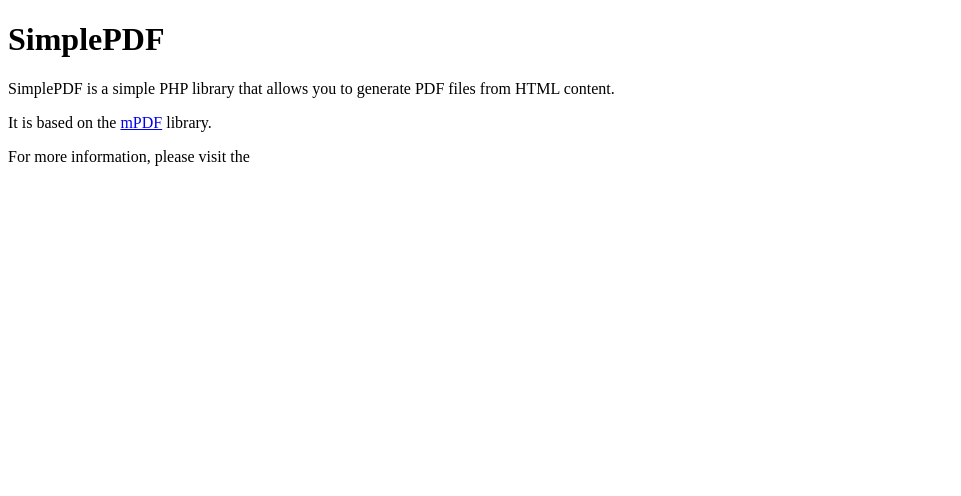
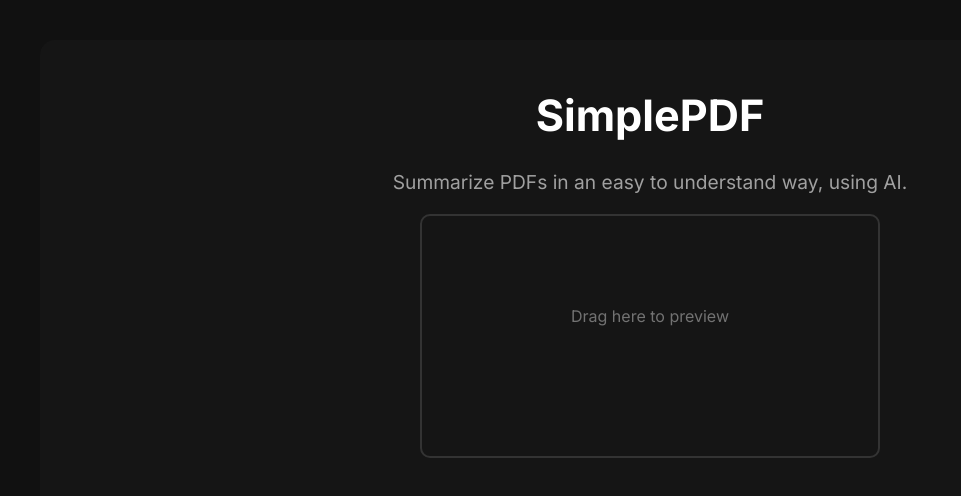
Before and after one commit to v-pun215/SimplePDF, a plain HTML site: page index.html in a window 1280 px wide. Shown: the whole page, without its empty margins (0-961 px from the left). Drawn offline with Linux system fonts and the light colour scheme.

Commit message:
working on website

```diff
--- a/index.html
+++ b/index.html
@@ -3,12 +3,21 @@
 <head>
     <meta charset="UTF-8">
     <meta name="viewport" content="width=device-width, initial-scale=1.0">
+    <link rel="stylesheet" href="style.css">
     <title>SimplePDF</title>
 </head>
 <body>
-    <h1>SimplePDF</h1>
-    <p>SimplePDF is a simple PHP library that allows you to generate PDF files from HTML content.</p>
-    <p>It is based on the <a href="https://mpdf.github.io/">mPDF</a> library.</p>
-    <p>For more information, please visit the <a href="
+    <div class="content">
+        <h1>SimplePDF</h1>
+        <p>Summarize PDFs in an easy to understand way, using AI.</p>
+        <div class="upload">
+            <div id="drop-area">
+                Drag here to preview
+              </div>
+            <input type="file" id="file-input" multiple hidden>
+            <div id="preview-container"></div>
+        </div>
+    </div>
+    <script src="script.js"></script>
 </body>
 </html>
--- /dev/null
+++ b/style.css
@@ -0,0 +1,43 @@
+@import url('https://fonts.googleapis.com/css2?family=Inter:wght@400;700&display=swap');
+body {
+    font-family: 'Inter', sans-serif;
+    background-color: #111111;
+    color: #ffffff;
+    margin: 0;
+    overflow: hidden;
+    display:flex;
+    justify-content:center;
+    padding: 5vh;
+}
+.content {
+    height:84vh;
+    background-color: #151515;
+    width:100%;
+    border-radius: 15px;
+    padding:20px;
+    padding-left:40px;
+}
+.content h1 {
+    font-size: 2.7rem;
+    text-align: center;
+}
+.content p {
+    font-size: 1.2rem;
+    text-align: center;
+    color:#a0a0a0;
+}
+#drop-area {
+    width: 40%;
+    height: 30vh;
+    margin: 20px auto;
+    text-align: center;
+    line-height: 200px;
+    border: 2px #333333 solid;
+    border-radius:10px;
+    cursor: pointer;
+    color: #727272;
+}
+
+#preview-container {
+    text-align: center;
+}
```
Also changed, not shown: script.js (added).
